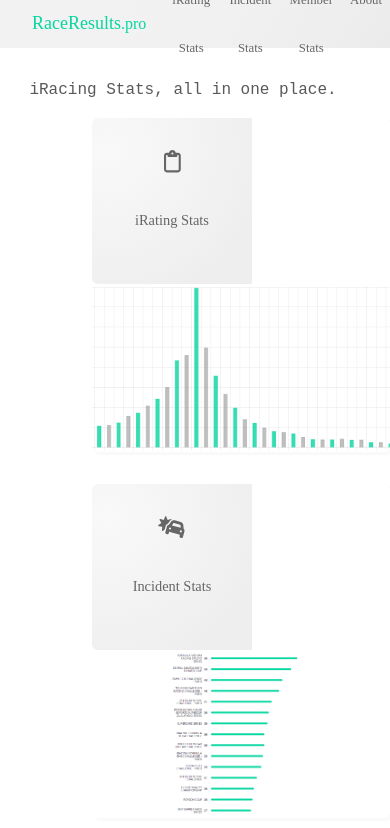
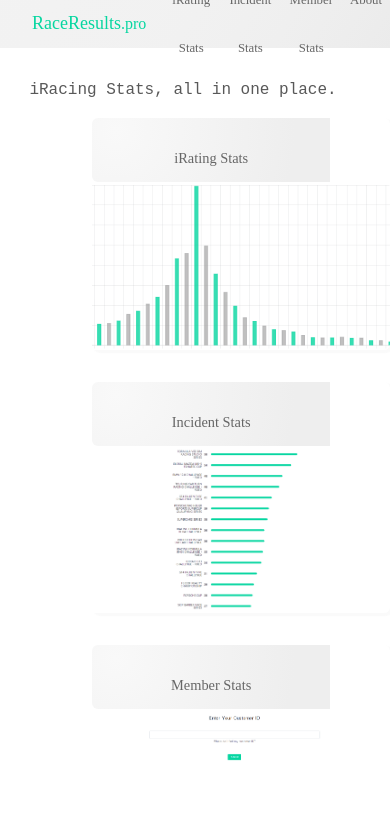
Before and after one commit to nvduran/raceresultspro-frontend, a React (Create React App) app: page / in a window 390 px wide. Shown: the top 828 px of the page. Built offline with nearby package versions, Linux system fonts and the light colour scheme; a web font is replaced by a local one.

Commit message:
light mobile styling

```diff
--- a/src/styles/LandingPage.css
+++ b/src/styles/LandingPage.css
@@ -169,4 +169,18 @@
   font-weight: lighter;
   padding-top: 30px;
   font-family: monospace !important;
+}
+
+@media (max-width: 600px) {
+  .member-stats-left, .iracing-stats-left, .incident-stats-left {
+    max-width: 80% !important;
+    max-height: 4rem;
+  }
+  .fa-2x {
+    display: none;
+  }
+  .incident-stats-row .iracing-stats-row .member-stats-row {
+    margin-left: 1rem !important;
+    padding-right: 10px !important;
+  }
 }/*# sourceMappingURL=LandingPage.css.map */
--- a/src/styles/LandingPage.scss
+++ b/src/styles/LandingPage.scss
@@ -173,3 +173,17 @@
   padding-top: 30px;
   font-family: monospace !important;
 }
+
+@media (max-width: 600px) {
+  .member-stats-left, .iracing-stats-left, .incident-stats-left {
+    max-width: 80% !important;
+    max-height: 4rem;
+  }
+  .fa-2x {
+    display: none
+  }
+  .incident-stats-row .iracing-stats-row .member-stats-row {
+    margin-left:1rem !important;
+    padding-right: 10px !important;
+  }
+}
```
Also changed, not shown: 1 other file (tests, documents, lock files or other folders).
